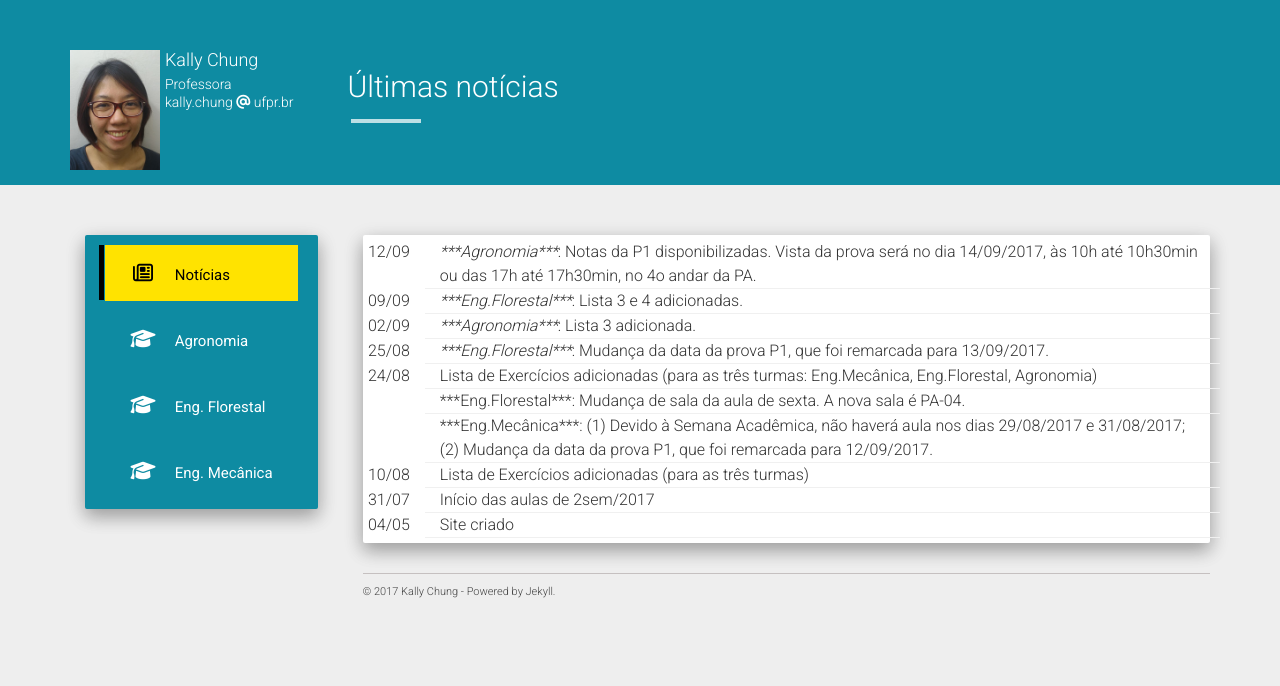
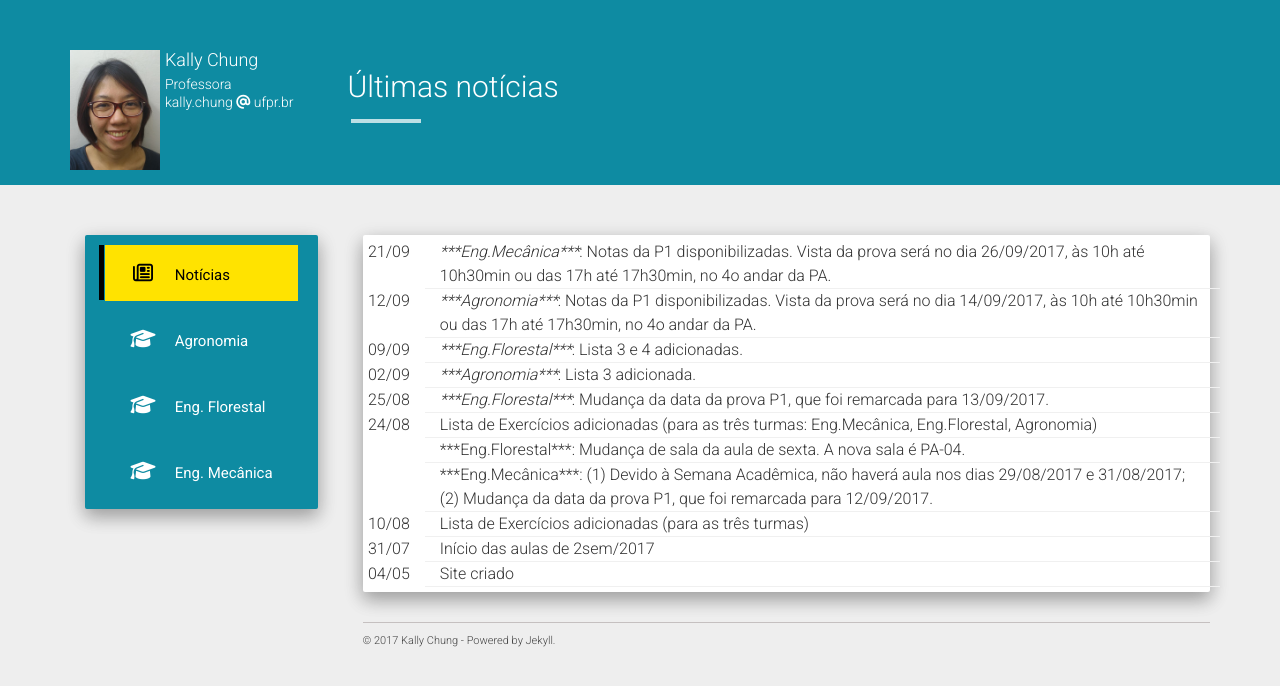
Before and after one commit to chunggnuhc/chunggnuhc.github.io, a Jekyll site: the page built from index.html, in a window 1280 px wide. Shown: the top 686 px of the page. Built offline with Jekyll 4.4.1, drawn with Linux system fonts in a browser that asks for light colours; nearby versions of some CDN libraries.

Commit message:
Update EngMec (Notas e VistaProva P1)

```diff
--- a/_data/noticias.yml
+++ b/_data/noticias.yml
@@ -1,3 +1,5 @@
+- data: 2017-09-21
+  noticia: "<i>***Eng.Mecânica***</i>: Notas da P1 disponibilizadas. Vista da prova será no dia 26/09/2017, às 10h até 10h30min ou das 17h até 17h30min, no 4o andar da PA."
 - data: 2017-09-12
   noticia: "<i>***Agronomia***</i>: Notas da P1 disponibilizadas. Vista da prova será no dia 14/09/2017, às 10h até 10h30min ou das 17h até 17h30min, no 4o andar da PA."
 - data: 2017-09-09
```
